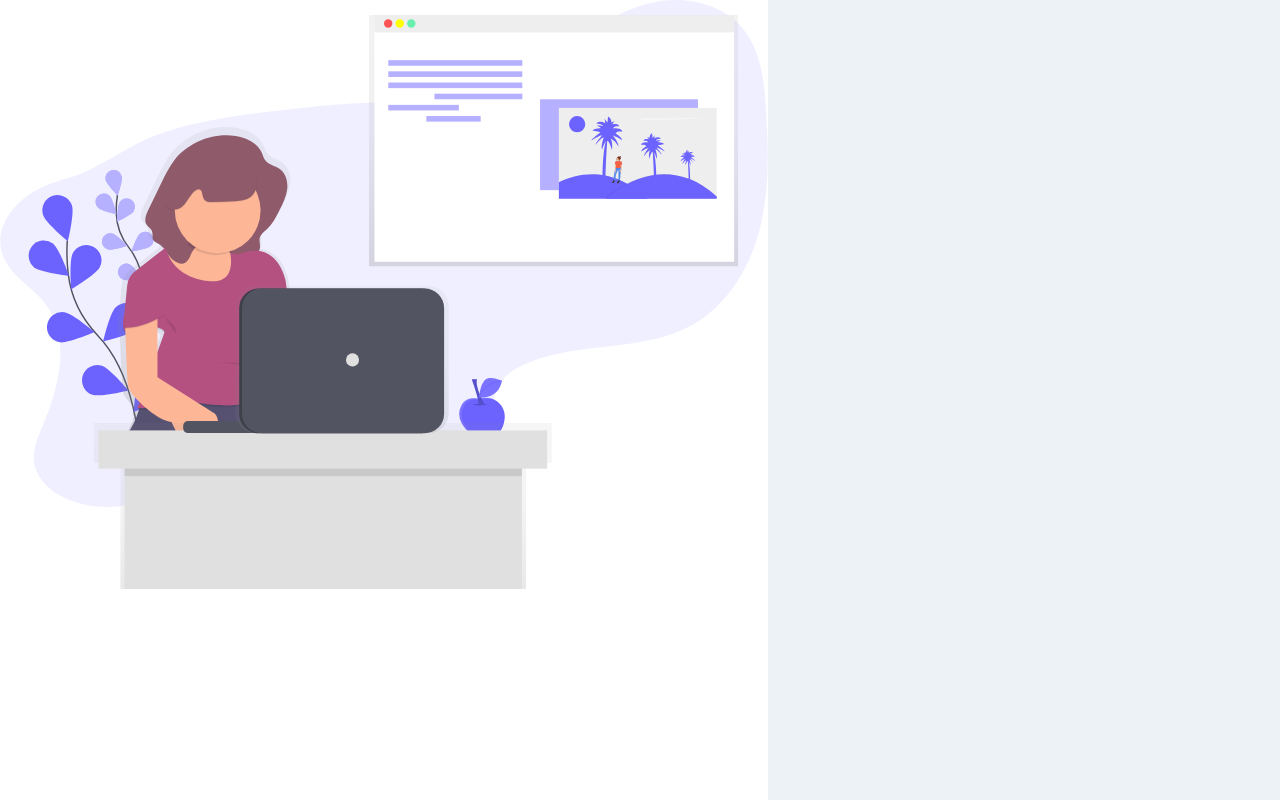
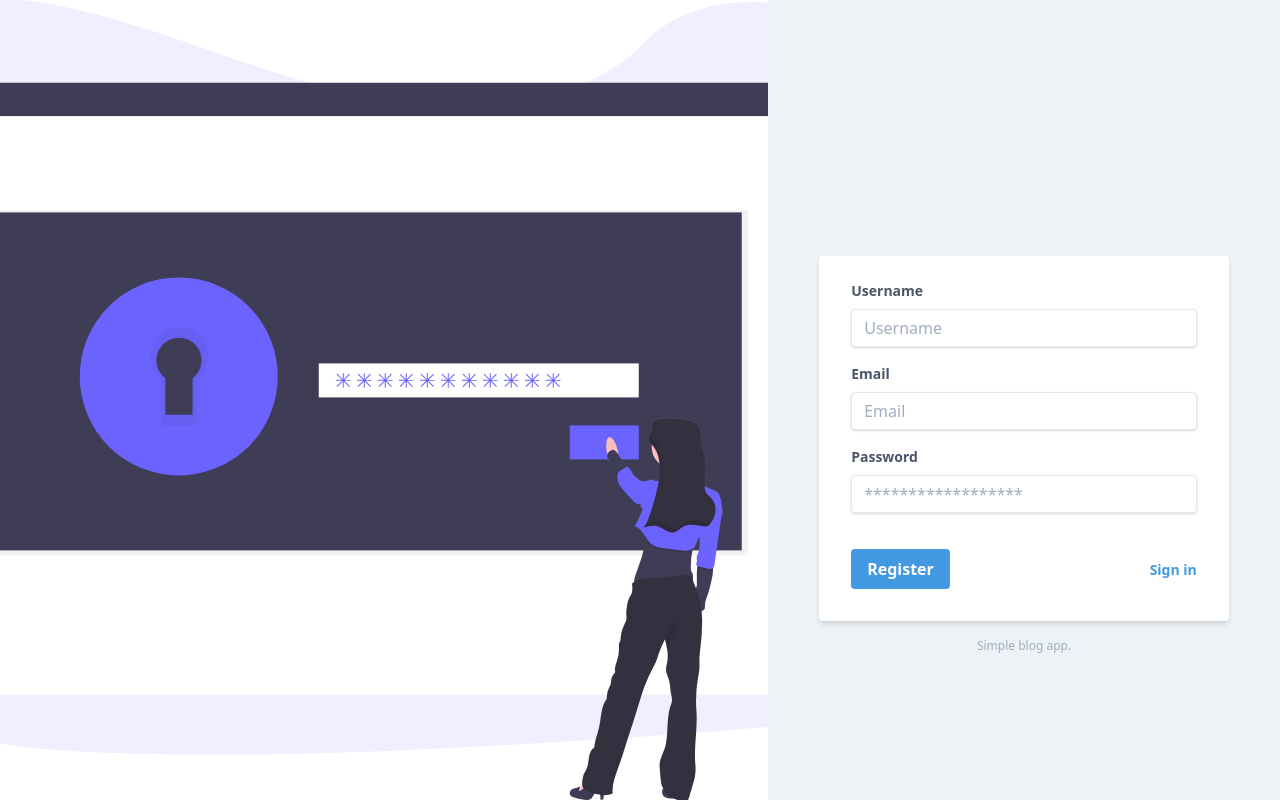
Before and after one commit to OgaBoss/vue-tumblr-blog, a Vue app: page /auth/register in a window 1280 px wide. Built offline with nearby package versions, Linux system fonts and the light colour scheme; no server answers.

Commit message:
styling done for authentication page

```diff
--- a/package.json
+++ b/package.json
@@ -12,6 +12,7 @@
   "dependencies": {
     "core-js": "^2.6.5",
     "css-loader": "^2.1.1",
+    "firebase": "^6.0.4",
     "vue": "^2.6.10",
     "vue-router": "^3.0.3",
     "vuex": "^3.0.1"
--- a/src/app/Authentication/AuthenticationPage.vue
+++ b/src/app/Authentication/AuthenticationPage.vue
@@ -1,9 +1,11 @@
 <template>
-  <div class="container md:max-w-full lg:max-w-full">
+  <div class="md:max-w-full lg:max-w-full">
     <div class="home-page h-screen">
       <div class="bg-gray-200 l-home-page h-full"></div>
       <div class="r-home-page h-full">
-        <router-view />
+        <transition name="fade" mode="out-in">
+          <router-view />
+        </transition>
       </div>
     </div>
   </div>
@@ -27,20 +29,38 @@ export default {
   align-items: center;
 
   .l-home-page {
-    width: 60%;
-    flex: 0 1 auto;
-    background: url("../assets/img/undraw_blogging_vpvv.svg") no-repeat;
+    flex: 0 0 0;
     background-size: contain;
-    background-color: #fff;
+    background: #fff url("../assets/img/undraw_authentication_fsn5.svg")
+      no-repeat center;
+
+    @media (min-width: 768px) {
+      flex: 0 1 60%;
+    }
   }
 
   .r-home-page {
-    width: 40%;
     display: flex;
-    flex: 0 1 auto;
+    flex: 0 0 100%;
     align-self: center;
     justify-content: space-around;
     background-color: #edf2f7;
+
+    @media (min-width: 768px) {
+      flex: 0 1 40%;
+    }
   }
 }
+
+.fade-leave-active {
+  transition-duration: 0.2s;
+  transition-property: height, opacity;
+  transition-timing-function: ease;
+  overflow: hidden;
+}
+
+.fade-enter,
+.fade-leave-active {
+  opacity: 0;
+}
 </style>
--- a/src/app/Authentication/shared/components/login.vue
+++ b/src/app/Authentication/shared/components/login.vue
@@ -2,17 +2,14 @@
   <div class="w-4/5 mt-64">
     <form class="bg-white shadow-md rounded px-8 pt-6 pb-8 mb-4">
       <div class="mb-4">
-        <label
-          class="block text-gray-700 text-sm font-bold mb-2"
-          for="username"
-        >
-          Username
+        <label class="block text-gray-700 text-sm font-bold mb-2" for="email">
+          Email
         </label>
         <input
           class="shadow appearance-none border rounded w-full py-2 px-3 text-gray-700 leading-tight focus:outline-none focus:shadow-outline"
-          id="username"
+          id="email"
           type="text"
-          placeholder="Username"
+          placeholder="Email"
         />
       </div>
       <div class="mb-6">
@@ -23,12 +20,12 @@
           Password
         </label>
         <input
-          class="shadow appearance-none border border-red-500 rounded w-full py-2 px-3 text-gray-700 mb-3 leading-tight focus:outline-none focus:shadow-outline"
+          class="shadow appearance-none border rounded w-full py-2 px-3 text-gray-700 mb-3 leading-tight focus:outline-none focus:shadow-outline"
           id="password"
           type="password"
           placeholder="******************"
+          autocomplete="current-password"
         />
-        <p class="text-red-500 text-xs italic">Please choose a password.</p>
       </div>
       <div class="flex items-center justify-between">
         <button
@@ -37,16 +34,15 @@
         >
           Sign In
         </button>
-        <a
+        <router-link
+          to="/auth/register"
           class="inline-block align-baseline font-bold text-sm text-blue-500 hover:text-blue-800"
-          href="#"
+          >Create account</router-link
         >
-          Forgot Password?
-        </a>
       </div>
     </form>
     <p class="text-center text-gray-500 text-xs">
-      &copy;2019 Acme Corp. All rights reserved.
+      Simple blog app.
     </p>
   </div>
 </template>
--- a/src/app/Authentication/shared/components/register.vue
+++ b/src/app/Authentication/shared/components/register.vue
@@ -1,5 +1,65 @@
 <template>
-  <div></div>
+  <div class="w-4/5 mt-64">
+    <form class="bg-white shadow-md rounded px-8 pt-6 pb-8 mb-4">
+      <div class="mb-4">
+        <label
+          class="block text-gray-700 text-sm font-bold mb-2"
+          for="username"
+        >
+          Username
+        </label>
+        <input
+          class="shadow appearance-none border rounded w-full py-2 px-3 text-gray-700 leading-tight focus:outline-none focus:shadow-outline"
+          id="username"
+          type="text"
+          placeholder="Username"
+          autocomplete="user-name"
+        />
+      </div>
+      <div class="mb-4">
+        <label class="block text-gray-700 text-sm font-bold mb-2" for="email">
+          Email
+        </label>
+        <input
+          class="shadow appearance-none border rounded w-full py-2 px-3 text-gray-700 leading-tight focus:outline-none focus:shadow-outline"
+          id="email"
+          type="text"
+          placeholder="Email"
+        />
+      </div>
+      <div class="mb-6">
+        <label
+          class="block text-gray-700 text-sm font-bold mb-2"
+          for="password"
+        >
+          Password
+        </label>
+        <input
+          class="shadow appearance-none border rounded w-full py-2 px-3 text-gray-700 mb-3 leading-tight focus:outline-none focus:shadow-outline"
+          id="password"
+          type="password"
+          placeholder="******************"
+          autocomplete="current-password"
+        />
+      </div>
+      <div class="flex items-center justify-between">
+        <button
+          class="bg-blue-500 hover:bg-blue-700 text-white font-bold py-2 px-4 rounded focus:outline-none focus:shadow-outline"
+          type="button"
+        >
+          Register
+        </button>
+        <router-link
+          to="/auth/login"
+          class="inline-block align-baseline font-bold text-sm text-blue-500 hover:text-blue-800"
+          >Sign in</router-link
+        >
+      </div>
+    </form>
+    <p class="text-center text-gray-500 text-xs">
+      Simple blog app.
+    </p>
+  </div>
 </template>
 
 <script>
--- a/src/main.js
+++ b/src/main.js
@@ -2,8 +2,21 @@ import Vue from "vue";
 import App from "./App.vue";
 import router from "./app/shared/router";
 import store from "./app/shared/store";
+import firebase from "firebase";
 
 Vue.config.productionTip = false;
+
+const config = {
+  apiKey: process.env.VUE_APP_API_KEY,
+  authDomain: process.env.VUE_APP_AUTH_DOMAIN,
+  databaseURL: process.env.VUE_APP_DATABASE_URL,
+  projectId: process.env.VUE_APP_PROJECT_ID,
+  storageBucket: process.env.VUE_APP_STORAGE_BUCKET,
+  messagingSenderId: process.env.VUE_APP_MESSAGING_SENDER_ID,
+  appId: process.env.VUE_APP_APP_ID
+};
+
+firebase.initializeApp(config);
 
 new Vue({
   router,
```
Also changed, not shown: src/app/assets/img/undraw_authentication_fsn5.svg (added), 1 other file (tests, documents, lock files or other folders).
